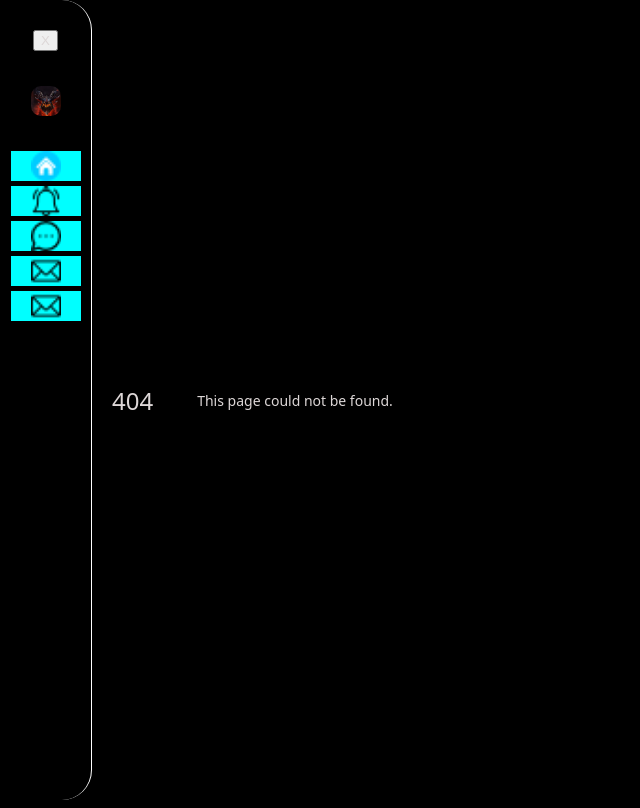
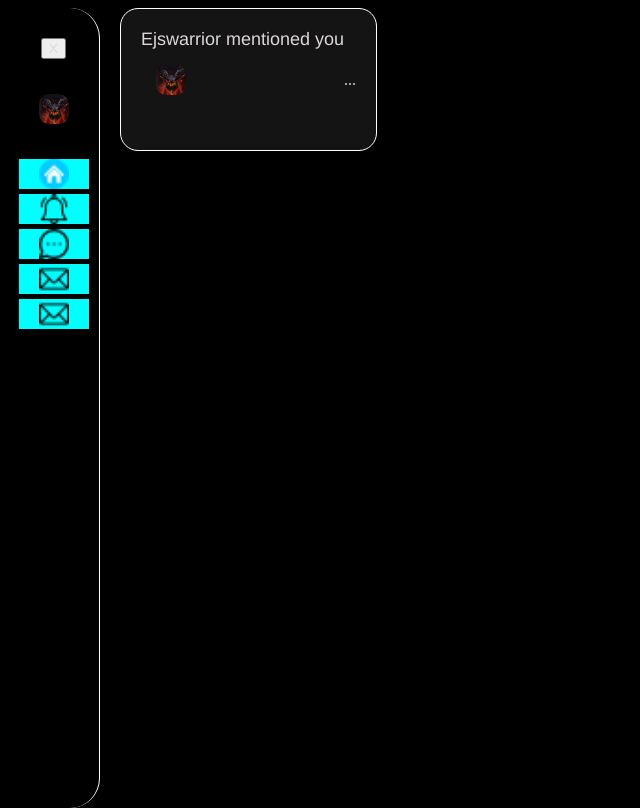
Before and after one commit to Ejswarrior/hookset, a Next.js app: page /notifications in a window 1280 px wide. Before the commit this address had no page. Shown: the whole page, without its empty margins (0-640 px from the left). Built offline with nearby package versions, Linux system fonts and the light colour scheme.

Commit message:
created notification component

```diff
--- a/app/create-account/CreateAccount.module.scss
+++ b/app/create-account/CreateAccount.module.scss
@@ -30,8 +30,11 @@
 
             .menuWrapper {
                 gap: 5px;
-                margin-right: 5px;
             }
+        }
+
+        .inputWrapper {
+            margin-bottom: 20px;
         }
     }
 
@@ -45,4 +48,5 @@
         flex-direction: column;
     }
 
+
 }
--- a/app/home/page.tsx
+++ b/app/home/page.tsx
@@ -1,7 +1,5 @@
-import Post from '@/components/BasicComponents/post/post';
-import Profile from '@/components/BasicComponents/Profile/Profile';
+import Post from '@/components/BasicComponents/Post/Post';
 import styles from './home.module.scss'
-import ContainerLeft from '@/components/BasicComponents/Containers/containerLeft';
 import ContainerRight from '@/components/BasicComponents/Containers/containerRight';
 
 
--- /dev/null
+++ b/app/notifications/page.tsx
@@ -0,0 +1,9 @@
+import Notification from "@/components/PageComponents/Notification/Notification";
+
+export default function NotificationPage() {
+    return (
+        <div>
+            <Notification />
+        </div>
+    )
+}
--- a/components/BasicComponents/Profile/Profile.tsx
+++ b/components/BasicComponents/Profile/Profile.tsx
@@ -1,12 +1,18 @@
-import Image from 'next/image';
+import Image, { StaticImageData } from "next/image"
 import styles from './profile.module.scss';
 import dw from '../../../public/dw.jpg';
 
 interface ProfileProps {
     expanded: boolean;
+    username?: string;
+    profilePic?: StaticImageData;
 }
 export default function Profile(props: ProfileProps) {
-    const {expanded} = props
+    const {
+    expanded,
+    username ='ejswarrior',
+    profilePic = dw,
+    } = props
 
     const profileStyles = [styles.profile]
 
@@ -18,8 +24,8 @@ export default function Profile(props: ProfileProps) {
 
             {expanded &&
                 <div className={styles.usernameGroup}>
-                    <Image className={styles.profilePic} src={dw} alt='Profile Picture' width={30} height={30}/>
-                    <label className={styles.userName}>@Ejswarrior</label>
+                    <Image className={styles.profilePic} src={profilePic} alt='Profile Picture' width={30} height={30}/>
+                    <label className={styles.userName}>@{username}</label>
                 </div>
             }
 
--- /dev/null
+++ b/components/PageComponents/Notification/Notification.module.scss
@@ -0,0 +1,39 @@
+@use '../../utils.scss' as *;
+
+.notificationContainer {
+    width: 100%;
+    padding: 20px;
+    display: flex;
+    align-items: center;
+    flex-wrap: wrap;
+    justify-content: space-between;
+    box-sizing: border-box;
+    border:1px solid #FFFFFF;
+    border-radius: 18px;
+    background-color: #141414;
+
+    .profileGroup {
+        display: flex;
+        flex-direction: column;
+        align-items: flex-start;
+        justify-content: flex-start;
+
+        .title {
+            margin: 0;
+            @include font-style;
+        }
+    }
+
+    .content {
+        display: flex;
+        justify-content: center;
+        width: 100%;
+            font-family:'Franklin Gothic Medium', 'Arial Narrow', Arial, sans-serif;
+            font-size: 16px;
+            font-weight: 500;
+    }
+
+    .settings {
+
+    }
+}
--- /dev/null
+++ b/components/PageComponents/Notification/Notification.tsx
@@ -0,0 +1,24 @@
+import Profile from '@/components/BasicComponents/Profile/Profile'
+import styles from './Notification.module.scss'
+
+
+interface NotificationProps {
+    content?: React.ReactNode;
+    open?: boolean;
+    onClick?: (evt: React.MouseEvent) => void;
+}
+
+export default function Notification(props: NotificationProps) {
+    return (
+        <div onClick={props.onClick} className={styles.notificationContainer}>
+            <div className={styles.profileGroup}>
+                <p className={styles.title}>Ejswarrior mentioned you</p>
+                <Profile expanded={false}/>
+            </div>
+
+            <div className={styles.settings}>...</div>
+
+            <div className={styles.content}>{props.content}</div>
+        </div>
+    )
+}
--- a/components/utils.scss
+++ b/components/utils.scss
@@ -3,3 +3,35 @@
     font-size: 18px;
     font-weight: 500;
 }
+
+@mixin font-style-small {
+    font-family:'Franklin Gothic Medium', 'Arial Narrow', Arial, sans-serif;
+    font-size: 16px;
+    font-weight: 500;
+}
+
+
+@mixin font-style-xsmall {
+    font-family:'Franklin Gothic Medium', 'Arial Narrow', Arial, sans-serif;
+    font-size: 14px;
+    font-weight: 500;
+}
+
+
+@mixin font-style-bold {
+    font-family:'Franklin Gothic Medium', 'Arial Narrow', Arial, sans-serif;
+    font-size: 14px;
+    font-weight: 700;
+}
+
+@mixin font-style-large {
+    font-family:'Franklin Gothic Medium', 'Arial Narrow', Arial, sans-serif;
+    font-size: 22px;
+    font-weight: 500;
+}
+
+@mixin font-style-large-bold {
+    font-family:'Franklin Gothic Medium', 'Arial Narrow', Arial, sans-serif;
+    font-size: 22px;
+    font-weight: 500;
+}
```
Also changed, not shown: app/create-account/PasswordCreate.tsx (+36 -17 lines), app/home/home.module.scss (+12 -1 lines), components/BasicComponents/post/post.module.scss (+13 -12 lines), components/BasicComponents/post/post.tsx (+4 -3 lines).
